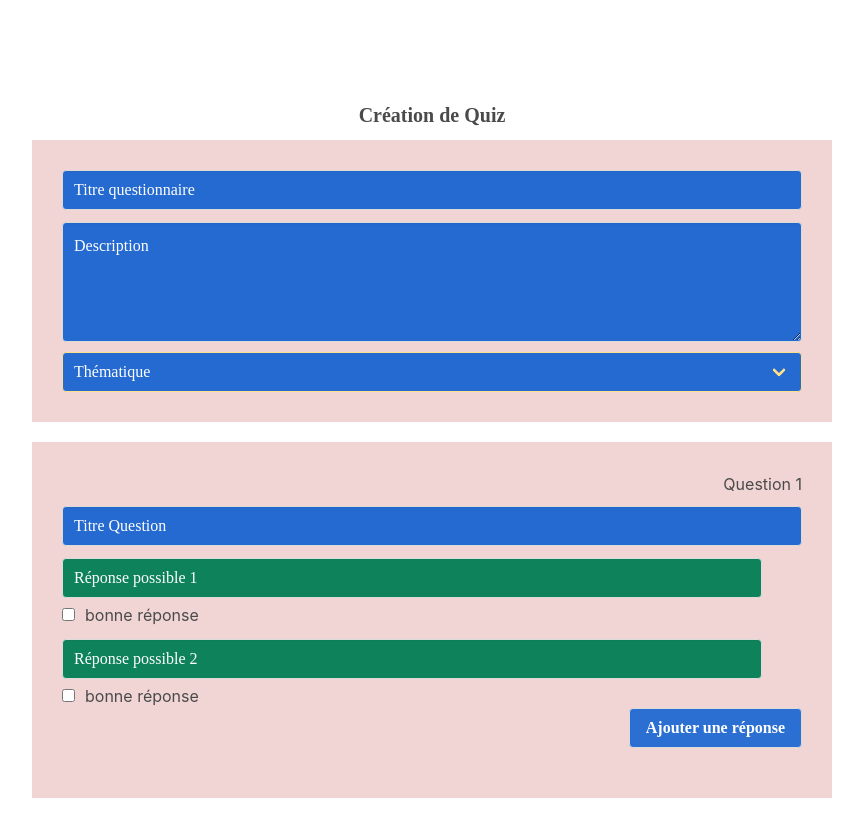
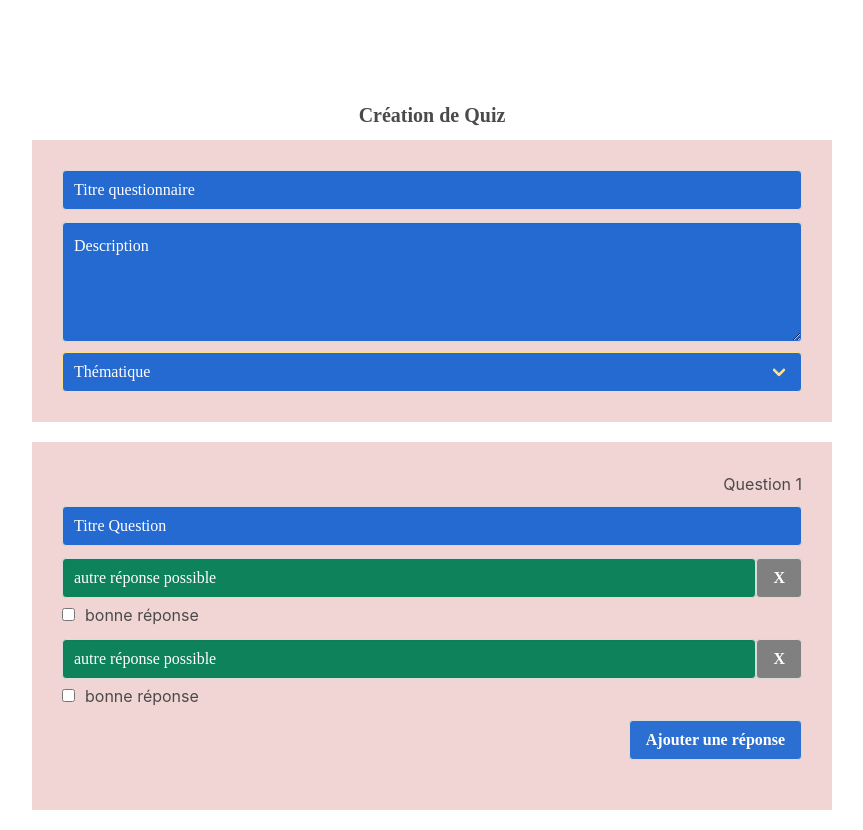
Before and after one commit to margauxln/quizandlearn, a React (Create React App) app in the folder frontend/: page /create-quiz in a window 1280 px wide. Shown: the whole page, without its empty margins (208-1071 px from the left). Built offline with nearby package versions, Linux system fonts and the light colour scheme; sample sign-in values are in the browser's storage.

Commit message:
fix-US7- all the answers are inside an array

```diff
--- a/frontend/src/pages/QuizCreation/QuizCreation.jsx
+++ b/frontend/src/pages/QuizCreation/QuizCreation.jsx
@@ -4,7 +4,7 @@ import * as Yup from "yup";
 import { faInfoCircle } from '@fortawesome/free-solid-svg-icons';
 import { FontAwesomeIcon } from '@fortawesome/react-fontawesome';
 
-const additionalRepliesLimit = 2;
+const additionalRepliesLimit = 4;
 
 const QuizCreation = () => {
 
@@ -14,17 +14,13 @@ const QuizCreation = () => {
             description:"",
             categories: "",
             questionTitle: "",
-            reply1: "",
-            reply2: "",
-            additionalReplies: [],
-            /*additionalQuestions: [
-                {
-                    questionTitle: "",
-                    reply1: "",
-                    reply2: "",
-                    additionalReplies: []
-                }
-            ]*/
+            additionalReplies: [
+            {
+                reply1: ""
+            },
+            {
+                reply2: ""
+            }],
         },
         validationSchema: Yup.object({
            title: Yup.string()
@@ -138,63 +134,6 @@ const QuizCreation = () => {
                             </span> : null}
                         </div>
 
-                        <div className="repliesContainer">
-                            {/*Reply 1*/}
-                            <div className="field" id="replyField">
-                                <label HTMLlFor="reply1" className="sr-only"></label>
-                                <input
-                                    id="reply1"
-                                    name="reply1"
-                                    type="text"
-                                    className="input reply"
-                                    onChange={formik.handleChange}
-                                    onBlur={formik.handleBlur}
-                                    value = {formik.values.reply1}
-                                    maxLength="24"
-                                    placeholder = "Réponse possible 1"
-                                />
-
-                            {formik.touched.reply1 && formik.errors.reply1 ?
-                                <span className="errorMessageQuizCreationContainer">
-                                    <FontAwesomeIcon icon={faInfoCircle} className="errorIconQuizCreation" />
-                                    <p className="errorContentQuizCreation">{formik.errors.reply1}</p>
-                                </span> : null}
-
-                                <label class="checkbox">
-                                    <input type="checkbox"/>
-                                    bonne réponse
-                                </label>
-                            </div>
-
-                            {/*Reply 2*/}
-                            <div className="field" id="replyField">
-                                <label HTMLlFor="reply2" className="sr-only"></label>
-                                <input
-                                    id="reply2"
-                                    name="reply2"
-                                    type="text"
-                                    className="input reply"
-                                    onChange={formik.handleChange}
-                                    onBlur={formik.handleBlur}
-                                    value = {formik.values.reply2}
-                                    maxLength="24"
-                                    placeholder = "Réponse possible 2"
-                                />
-
-                            {formik.touched.reply2 && formik.errors.reply2 ?
-                                <span className="errorMessageQuizCreationContainer">
-                                    <FontAwesomeIcon icon={faInfoCircle} className="errorIconQuizCreation" />
-                                    <p className="errorContentQuizCreation">{formik.errors.reply2}</p>
-                                </span> : null}
-
-                                <label class="checkbox">
-                                    <input type="checkbox"/>
-                                    bonne réponse
-                                </label>
-                            </div>
-
-                        </div>
-
                         <FieldArray name="additionalReplies">
                             {({ insert, remove }) => (
 
```
